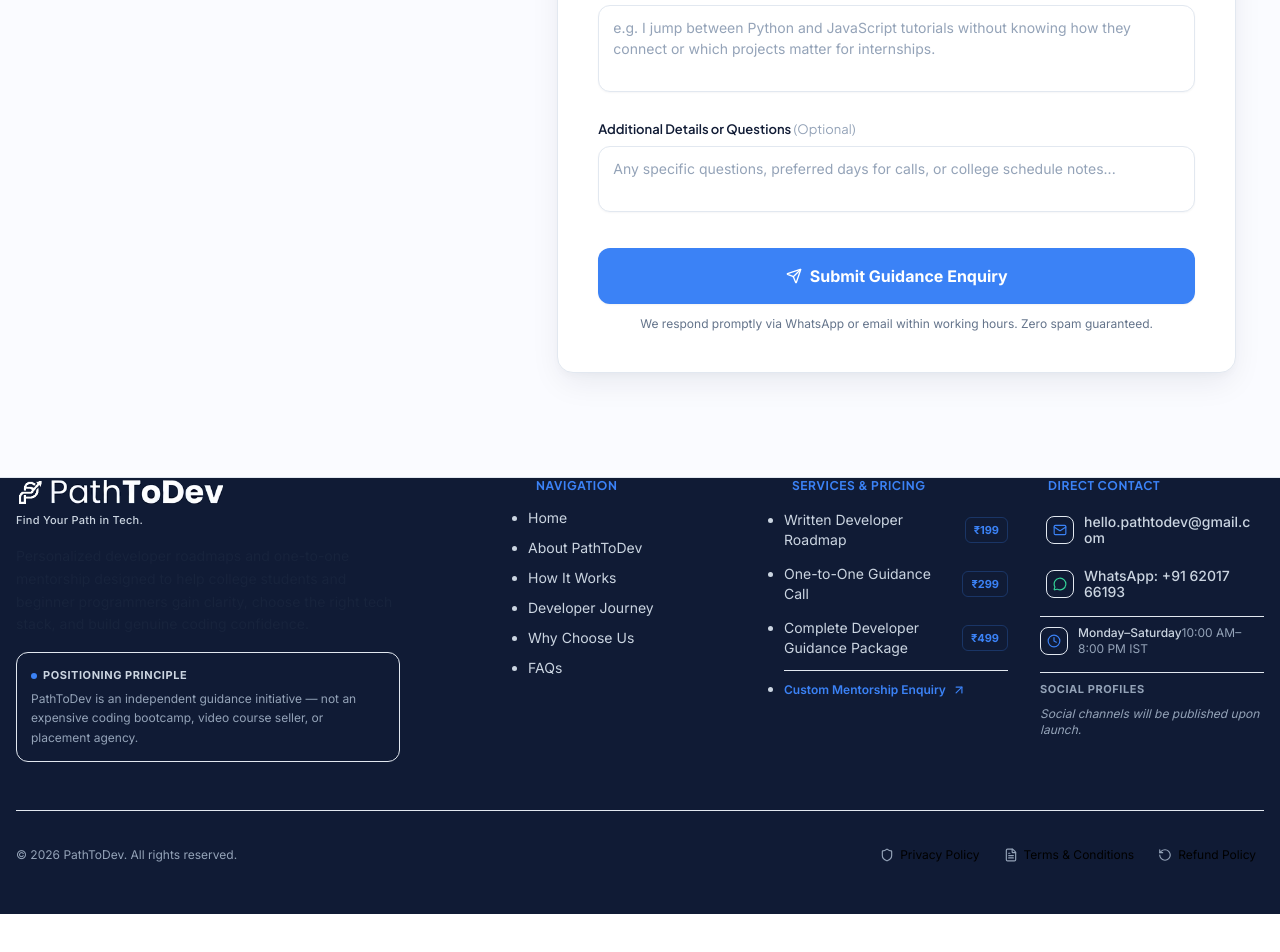
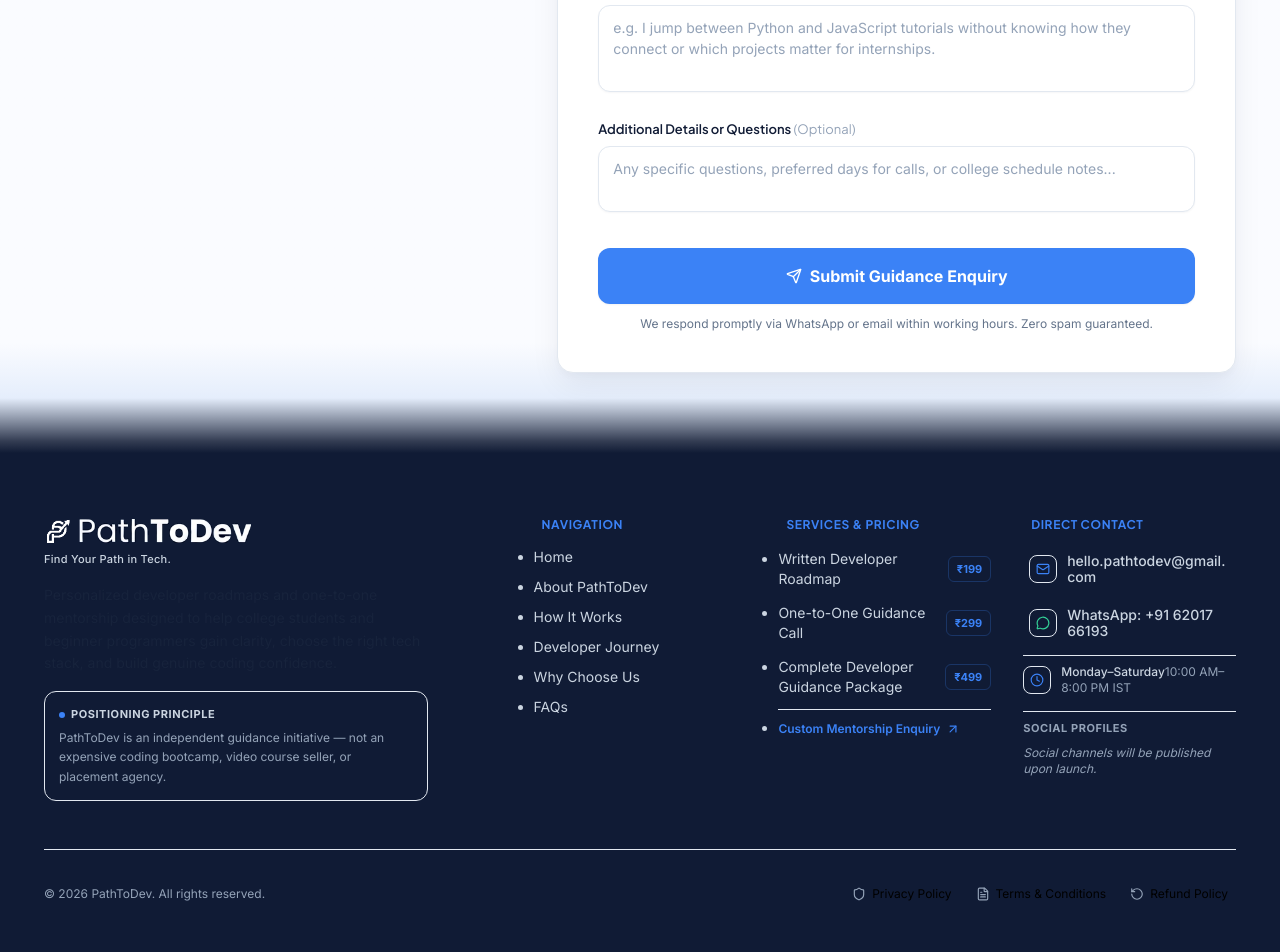
Before and after one commit to VivekCodes07/PathToDev, a React (Vite) app: page / in a window 1280 px wide. Shown: the part 9795-10747 px from the top of the page. Before the commit the page ends 10709 px from the top, so only its background shows below. Built offline with nearby package versions, Linux system fonts and the light colour scheme.

Commit message:
aligned contact and footer sections with a seamless responsive transition

```diff
--- a/src/components/Footer.tsx
+++ b/src/components/Footer.tsx
@@ -63,16 +63,16 @@ export const Footer: React.FC<FooterProps> = ({ onOpenPrivacy, onOpenTerms, onOp
   const activeSocials = socialPlatforms.filter(p => typeof p.url === 'string' && p.url.trim() !== '');
 
   return (
-    <footer className="bg-brand-navy text-white pt-14 pb-12 sm:pt-16 sm:pb-14 border-t border-slate-800/90 relative overflow-hidden">
+    <footer className="bg-brand-navy text-white pt-16 pb-12 relative overflow-hidden">
       {/* Subtle top ambient glow for depth */}
       <div
         className="absolute top-0 left-1/2 -translate-x-1/2 w-[600px] h-24 bg-brand-blue/5 blur-3xl pointer-events-none"
         aria-hidden="true"
       />
 
-      <div className="w-full max-w-7xl mx-auto px-4 sm:px-6 lg:px-8 relative z-10">
+      <div className="container relative z-10">
         {/* Main Footer Grid */}
-        <div className="grid grid-cols-1 md:grid-cols-2 lg:grid-cols-5 gap-8 lg:gap-8 xl:gap-10 pb-12 sm:pb-14 border-b border-slate-800/80">
+        <div className="grid grid-cols-1 md:grid-cols-2 lg:grid-cols-5 gap-8 lg:gap-8 xl:gap-10 pb-12 border-b border-slate-800/80">
 
           {/* Brand Info (Cols 1-2 on desktop, 1 on tablet/mobile) */}
           <div className="lg:col-span-2 space-y-4">
--- a/src/index.css
+++ b/src/index.css
@@ -122,6 +122,35 @@ button {
   .section-py {
     padding-top: 6.5rem;
     padding-bottom: 6.5rem;
+  }
+}
+
+/* Contact Section Responsive Spacing & Seamless Footer Transition */
+.contact-section-transition {
+  padding-top: 5rem;
+  padding-bottom: 4rem;
+  background: linear-gradient(
+    to bottom,
+    rgba(245, 248, 255, 0.5) 0%,
+    rgba(245, 248, 255, 0.5) calc(100% - 90px),
+    rgba(180, 205, 245, 0.35) calc(100% - 45px),
+    rgba(16, 27, 53, 0.85) calc(100% - 10px),
+    #101B35 100%
+  );
+}
+
+@media (min-width: 768px) {
+  .contact-section-transition {
+    padding-top: 6.5rem;
+    padding-bottom: 5rem;
+    background: linear-gradient(
+      to bottom,
+      rgba(245, 248, 255, 0.5) 0%,
+      rgba(245, 248, 255, 0.5) calc(100% - 110px),
+      rgba(180, 205, 245, 0.35) calc(100% - 55px),
+      rgba(16, 27, 53, 0.85) calc(100% - 12px),
+      #101B35 100%
+    );
   }
 }
 
--- a/src/sections/Contact.tsx
+++ b/src/sections/Contact.tsx
@@ -11,7 +11,7 @@ interface ContactProps {
 
 export const Contact: React.FC<ContactProps> = ({ selectedServiceTitle, onOpenPaymentInfo }) => {
   return (
-    <section id="contact" className="section-py bg-brand-blue-light/50 relative border-t border-slate-100">
+    <section id="contact" className="contact-section-transition relative border-t border-slate-100">
       <div className="container">
         <SectionHeading
           badge="Get in Touch"
```
